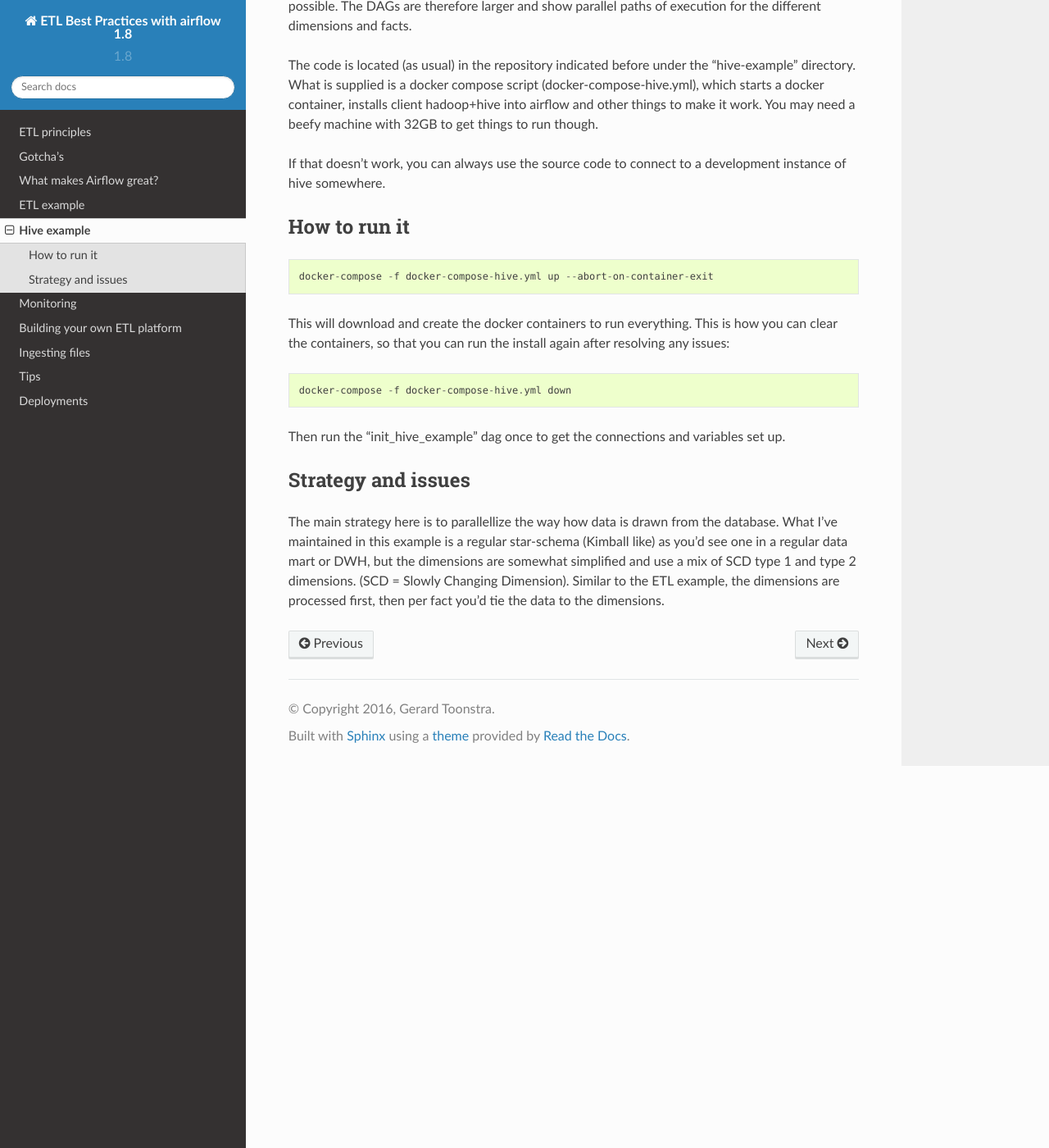
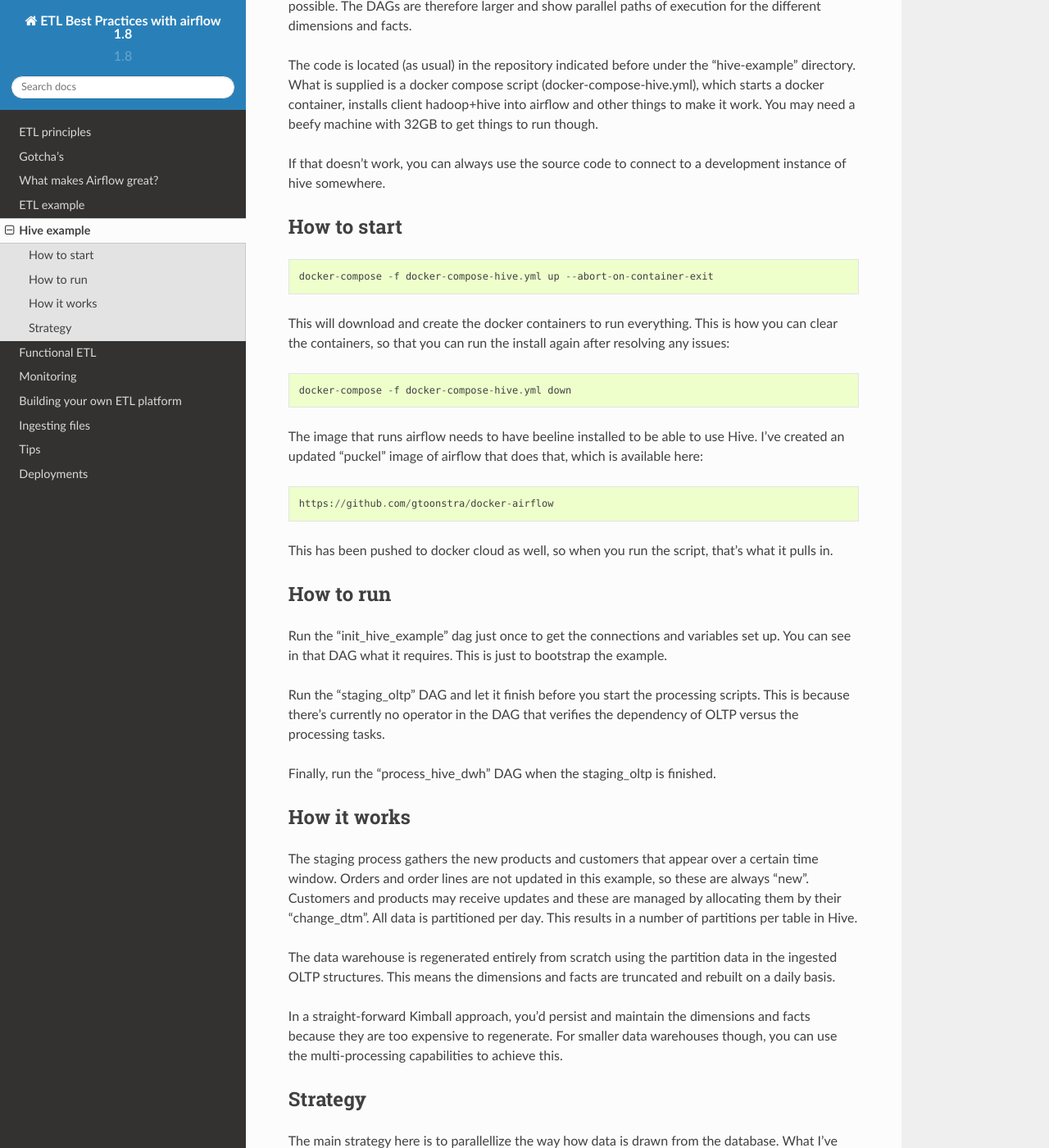
Before and after one commit to analystAlice/etl-with-airflow, a Sphinx documentation site: the page built from docs/hiveexample.rst, in a window 1280 px wide and 1400 px high, scrolled down 529 px. Shown: the whole window at 82% size. Built offline with Sphinx 7.4.7 and the Read the Docs theme 2.0.0, drawn with Linux system fonts in a browser that asks for light colours; some of the changed text lies outside the part shown.

Commit message:
Made some necessary improvements

```diff
--- a/docker-compose-hive.yml
+++ b/docker-compose-hive.yml
@@ -28,7 +28,7 @@ services:
       tty: true
       command: /usr/bin/docker-quickstart
   webserver:
-      image: gtoonstra/docker-airflow:latest
+      image: gtoonstra/docker-airflow:1.8.0
       container_name: airflow
       restart: always
       depends_on:
--- a/docs/hiveexample.rst
+++ b/docs/hiveexample.rst
@@ -28,8 +28,8 @@ things to make it work. You may need a beefy machine with 32GB to get things to
 If that doesn't work, you can always use the source code to connect to a development
 instance of hive somewhere.
 
-How to run it
--------------
+How to start
+------------
 
 ::
 
@@ -42,12 +42,52 @@ This will download and create the docker containers to run everything. This is h
     docker-compose -f docker-compose-hive.yml down
 
 
-Then run the "init_hive_example" dag once to get the connections and variables set up.
+The image that runs airflow needs to have beeline installed to be able to use Hive. I've created
+an updated "puckel" image of airflow that does that, which is available here:
 
-Strategy and issues
--------------------
+::
+
+    https://github.com/gtoonstra/docker-airflow
+
+This has been pushed to docker cloud as well, so when you run the script, that's what it pulls in.
+
+How to run
+----------
+
+Run the "init_hive_example" dag just once to get the connections and variables set up.
+You can see in that DAG what it requires. This is just to bootstrap the example.
+
+Run the "staging_oltp" DAG and let it finish before you start the processing scripts. This
+is because there's currently no operator in the DAG that verifies the dependency of OLTP versus the
+processing tasks.
+
+Finally, run the "process_hive_dwh" DAG when the staging_oltp is finished.
+
+How it works
+------------
+
+The staging process gathers the new products and customers that appear over a certain time window.
+Orders and order lines are not updated in this example, so these are always "new". Customers and products
+may receive updates and these are managed by allocating them by their "change_dtm". All data is partitioned
+per day. This results in a number of partitions per table in Hive.
+
+The data warehouse is regenerated entirely from scratch using the partition data in the ingested OLTP structures.
+This means the dimensions and facts are truncated and rebuilt on a daily basis.
+
+In a straight-forward Kimball approach, you'd persist and maintain the dimensions and facts because they are too
+expensive to regenerate. For smaller data warehouses though, you can use the multi-processing capabilities to achieve this.
+
+Strategy
+--------
 The main strategy here is to parallellize the way how data is drawn from the database.
 What I've maintained in this example is a regular star-schema (Kimball like) as you'd
 see one in a regular data mart or DWH, but the dimensions are somewhat simplified and use
 a mix of SCD type 1 and type 2 dimensions. (SCD = Slowly Changing Dimension). Similar to the
 ETL example, the dimensions are processed first, then per fact you'd tie the data to the dimensions.
+
+Typical Kimball DWH's accumulate data chronologically over time. It is uncommon to reprocess portions
+of the DWH historically because of the complications that arise if other processing runs have
+run after a failure.
+
+In this example therefore, the source data is kept and the entire DWH regenerated from scratch using the source data
+in two simple operations.
--- a/docs/index.rst
+++ b/docs/index.rst
@@ -24,6 +24,7 @@ Content
     great
     etlexample
     hiveexample
+    funcetl
     monitoring
     platform
     ingestfile
```
Also changed, not shown: docker-compose-func.yml (added, +29 -0 lines), docs/funcetl.rst (added, +55 -0 lines), docs/principles.rst (+11 -0 lines), docs/gotchas.rst (line endings or trailing spaces), 2 other files.
